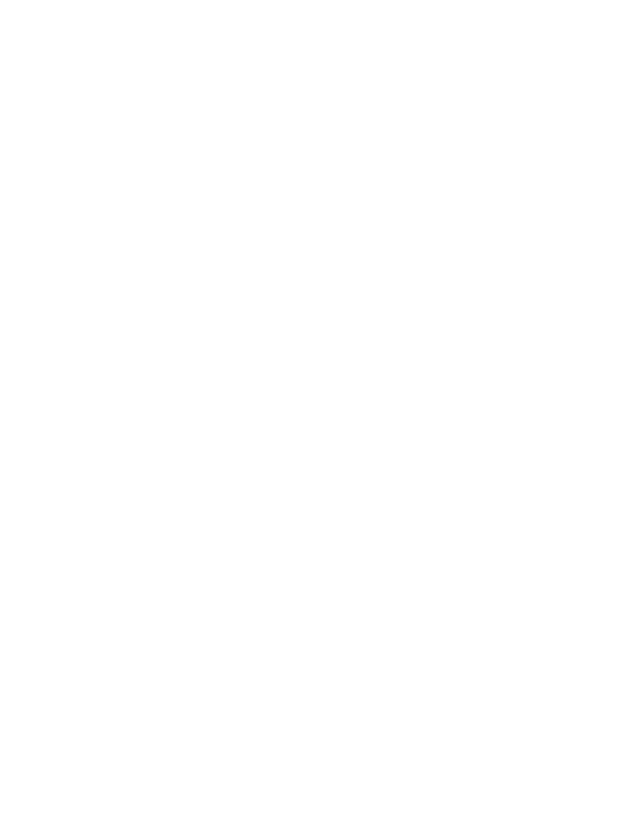
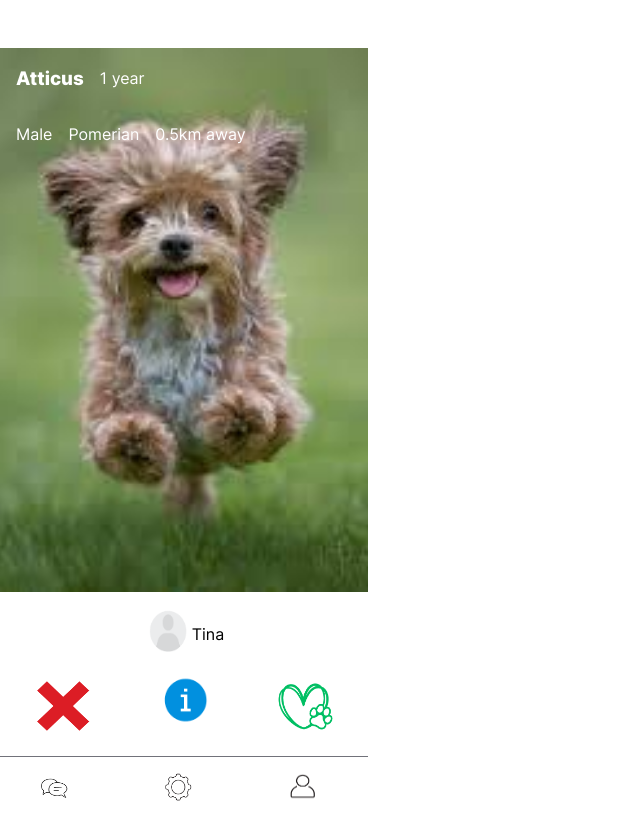
Before and after one commit to raineychen/barkbuddies-capstone, a React (Create React App) app in the folder bb-client/: page /swipe in a window 1280 px wide. Before the commit this address had no page. Shown: the whole page, without its empty margins (0-640 px from the left). Built offline with nearby package versions, Linux system fonts and the light colour scheme.

Commit message:
revert back to old commit due to div error on swipe component breaking code from react-tinder-card

```diff
--- a/bb-client/src/App.js
+++ b/bb-client/src/App.js
@@ -2,7 +2,7 @@ import { BrowserRouter, Routes, Route } from "react-router-dom";
 import Login from "./components/Login/Login";
 import Signup from "./components/Signup/Signup";
 import Loading from './components/Loading/Loading'
-// import Swipe from "./components/Swipe/Swipe";
+import Swipe from "./components/Swipe/Swipe";
 // import Match from "./components/Match/Match";
 import Setting from "./components/Setting/Setting";
 import Home from "./pages/Home/Home";
@@ -19,7 +19,7 @@ function App() {
         <Route path="/login" element={<Login />} />
         <Route path="/signup" element={<Signup />} />
         <Route path="/loading" element={<Loading />} />
-        {/* <Route path="/swipe" element={<Swipe />} /> */}
+        <Route path="/swipe" element={<Swipe />} />
         {/* <Route path="/swipe/message" element={<Match />} /> */}
         <Route path="/settings" element={<Setting />} />
       </Routes>
--- a/bb-client/src/components/Header/Header.js
+++ b/bb-client/src/components/Header/Header.js
@@ -1,12 +1,11 @@
 import "./Header.scss";
 import { Link } from "react-router-dom";
-import profile from "../../assets/Images/profile_user.png";
 import edit from "../../assets/Images/edit.png";
 import Footer from "../Footer/Footer";
 import backArrow from '../../assets/Images/back_arrow.png'
-import { useNavigate } from "react-router-dom";
 
-function Header() {
+
+function Header({user}) {
   return (
     <div className="header">
       <div>
@@ -18,15 +17,14 @@ function Header() {
         <h2 className="header__header--text">Messages</h2>
         <img src={edit} alt="edit icon" className="header__header--icons" />
       </div>
-      <div className="header__border">
-        <div className="header__image">
-          <img className="header__icons" src={profile} alt="user icon" />
+      <div className="chat-container-header">
+            <div className="profile">
+                <div className="img-container">
+                    <img src={user.url} alt={"photo of " + user.name}/>
+                </div>
+                <h3>{user.name}</h3>
+            </div>
         </div>
-        <div className="header__box">
-          <h2 className="header__user--name">User's Name</h2>
-          <p className="header__user--comment">User's Comment</p>
-        </div>
-      </div>
       <div className="header__footer">
         <Footer />
       </div>
--- a/bb-client/src/components/Login/Login.js
+++ b/bb-client/src/components/Login/Login.js
@@ -67,7 +67,7 @@ function Login() {
           </Link>
         </p>
         <button className="login__section--button">
-          <Link to="/swipe" className="login__section--button-text">
+          <Link to="/dashboard" className="login__section--button-text">
             Login
           </Link>
         </button>
--- a/bb-client/src/components/Swipe/Swipe.js
+++ b/bb-client/src/components/Swipe/Swipe.js
@@ -1,51 +1,43 @@
 import "./Swipe.scss";
-import $ from "jquery";
+import Footer from "../Footer/Footer";
+import userProfile from "../../assets/Images/profile_user.png";
+import heart from "../../assets/Images/heart.png";
+import info from "../../assets/Images/info.png";
+import xMark from "../../assets/Images/x_mark.png";
+import { Link } from "react-router-dom";
 
 function Swipe() {
-  $(document).ready(function () {
-    $(".buddy").on("swiperight", function () {
-      $(this).addClass('rotate-left').delay(700).fadeOut(1);
-      $('.buddy').find('.status').remove();
-
-      $(this).append('<div className="status like">Like!</div>');
-      if ($(this).is(':last-child')) {
-        $('.buddy:nth-child(1)').removeClass('rotate-left rotate-right').fadeIn(300);
-      } else {
-        $(this).next().removeClass('rotate-left rotate-right').fadeIn(400);
-      }
-    });
-
-    $(".buddy").on("swipeleft", function () {
-      $(this).addClass('rotate-right').delay(700).fadeOut(1);
-      $('.buddy').find('.status').remove();
-      $(this).append('<div className="status dislike">Dislike!</div>');
-
-      if ($(this).is(':last-child')) {
-        $('.buddy:nth-child(1)').removeClass('rotate-left rotate-right').fadeIn(300);
-        alert('OUPS');
-      } else {
-        $(this).next().removeClass('rotate-left rotate-right').fadeIn(400);
-      }
-    });
-  });
-
   return (
-    <div id="container">
-      <div className="buddy" style={{ display: "block" }}>
-        <div className="avatar" style={{ display: "block", backgroundImage: 'url())' }}></div>
+    <div className="swipe">
+      <div className="swipe__hero">
+        <div className="swipe__info">
+          <h3 className="swipe__info--name">Atticus</h3>{" "}
+          <p className="swipe__info--age">1 year</p>
+        </div>
+        <div className="swipe__detail">
+          <p className="swipe__info--gender">Male</p>{" "}
+          <p className="swipe__info--breed">Pomerian</p>{" "}
+          <p className="swipe__info--distance">0.5km away</p>
+        </div>
       </div>
-      <div className="buddy">
-        <div className="avatar" style={{ display: "block", backgroundImage: 'url()' }}></div>
+      <div className="swipe__buttons">
+        <div className="swipe__buttons--user">
+          <img src={userProfile} alt="user profile" className="swipe__icon" />
+          <p className="swipe__owner"> Tina</p>
+        </div>
+        <div className="swipe__buttons--interation">
+          <Link to={'/swipe/reject'}>
+          <img className="swipe__icons" src={xMark} alt="x-mark" />
+          </Link>
+          <Link to={'/swipe/info'}>
+          <img className="swipe__icon" src={info} alt="info" />
+          </Link>
+          <Link to={'/swipe/message'}>
+          <img className="swipe__icons" src={heart} alt="heart icon" />
+          </Link>
+        </div>
       </div>
-      <div className="buddy">
-        <div className="avatar" style={{ display: "block", backgroundImage: 'url()' }}></div>
-      </div>
-      <div className="buddy">
-        <div className="avatar" style={{ display: "block", backgroundImage: 'url()' }}></div>
-      </div>
-      <div className="buddy">
-        <div className="avatar" style={{ display: "block", backgroundImage: 'url()' }}></div>
-      </div>
+      <Footer />
     </div>
   );
 }
--- a/bb-client/src/components/Swipe/Swipe.scss
+++ b/bb-client/src/components/Swipe/Swipe.scss
@@ -1,81 +1,71 @@
 @import "../../styles/main.scss";
 
-#container {
-  width: 500px;
-  margin: auto !important;
-  display: block;
-  height: 500px;
-  position: relative;
-  list-style-type: none;
-  -webkit-touch-callout: none;
-  -webkit-user-select: none;
-  -khtml-user-select: none;
-  -moz-user-select: none;
-  -ms-user-select: none;
-  user-select: none;
+.swipe {
+  width: 23rem;
+  &__hero {
+    background-image: url(../../assets/Images/default.jpeg);
+    width: 100%;
+    height: 34rem;
+    background-position: center;
+    background-size: cover;
+    display: flex;
+    margin-top: 3rem;
+    display: flex;
+    flex-direction: column;
   }
-.buddy {
-  display: none;
-  background: #fff;
-  border-radius: 10px;
-  box-shadow: 0 0 10px rgba(0,0,0,0.2);
-  color: #fff;
-  padding: 20px;
-  width: 360px;
-  height: 360px;
-  top: 50px;
-  left: 50px;
-  position: absolute;
-  cursor: hand;
+  &__info {
+    color: $primary-color-3;
+    display: flex;
+    flex-direction: row;
+    &--name{
+        padding-left: 1rem;
     }
-.rotate-left {
-  transform: rotate(30deg) scale(0.8);
-  transition: 1s;
-  margin-left: 400px;
-  cursor: e-resize;
-  opacity: 0;
-  z-index: 10;
+    &--age{
+        padding-left: 1rem;
+        align-items: center;
+        display: flex;
     }
-.rotate-right {
-  transform: rotate(-30deg) scale(0.8);
-  transition: 1s;
-  opacity: 0;
-  margin-left: -400px;
-  cursor: w-resize;
-  z-index: 10;
+    &--gender{
+        padding-left: 1rem;
     }
-.avatar {
-  background: #222;
-  width: 340px;
-  height: 340px;
-  display: block;
-  margin-top: 10px;
-  margin-left: 10px;
-  background-size: auto 160% !important;
-  background-position: center;
- background-repeat: no-repeat;
+    &--breed{
+        padding-left: 1rem;
+
     }
-.like {
-  border-radius: 5px;
-  padding: 5px 10px;
-  border: 2px solid green;
-  color: green;
-  text-transform: uppercase;
-  font-size: 15px;
-  position: absolute;
-  top: 50px;
-  right: 40px;
-  text-shadow: none;
+    &--distance{
+        padding-left: 1rem;
+
     }
-.dislike {
-  border-radius: 5px;
-  padding: 5px 10px;
-  border: 2px solid red;
-  color: red;
-  text-transform: uppercase;
-  font-size: 15px;
-  position: absolute;
-  top: 50px;
-  left: 40px;
-  text-shadow: none;
   }
+  &__detail {
+    color: $primary-color-3;
+    display: flex;
+    flex-direction: row;
+  }
+  &__buttons {
+    display: flex;
+    flex-direction: column;
+    justify-content: center;
+    &--user {
+      display: flex;
+      justify-content: center;
+      flex-direction: row;
+      padding-top: 1rem;
+    }
+    &--interation {
+      padding-top: 1rem;
+      padding-bottom: 1rem;
+      display: flex;
+      justify-content: space-around;
+      flex-direction: row;
+    }
+  }
+  &__icons {
+    width: 3.75rem;
+    height: 3.75rem;
+  }
+  &__icon {
+    width: 3rem;
+    height: 3rem;
+  }
+}
--- a/bb-client/src/pages/Home/Home.js
+++ b/bb-client/src/pages/Home/Home.js
@@ -17,12 +17,6 @@ function Home() {
         <button className="home__section--button"><Link to={'/signup'} className="home__section--text">Signup</Link></button>
         </div>
      </div>
-        <div className="home">
-            <h1>Swipe Right®</h1>
-            <button className="home__primary-button" onClick={handleClick}>
-                {authToken ? 'Signout': "Create Account"}
-            </button>
-        </div>
         </>
     )
 }
```
Also changed, not shown: bb-client/src/components/Match/Match.js (+39 -24 lines), bb-client/src/pages/Dashboard/Dashboard.js (+113 -6 lines). Lines whose indentation alone changed are shown as unchanged.
